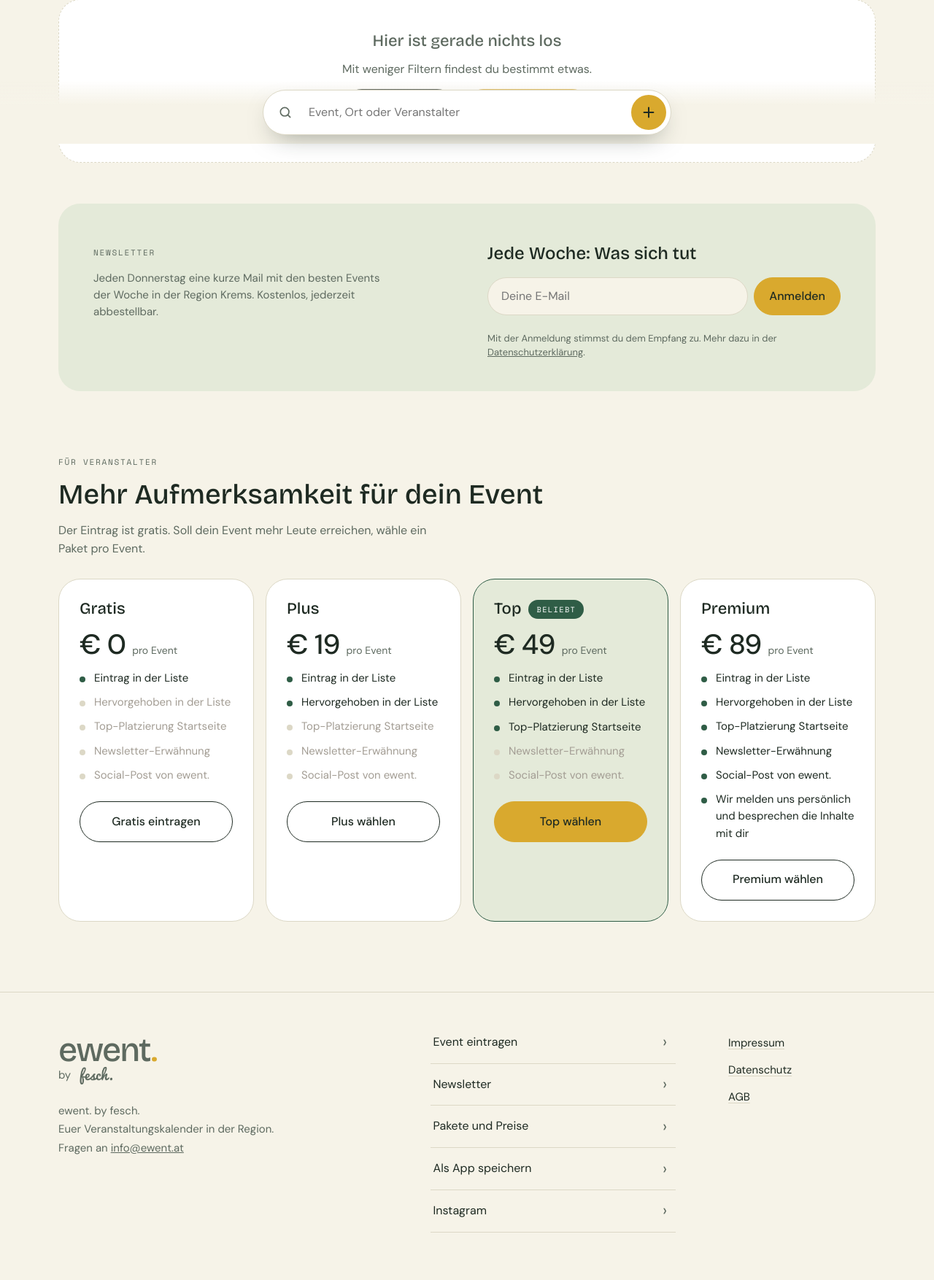
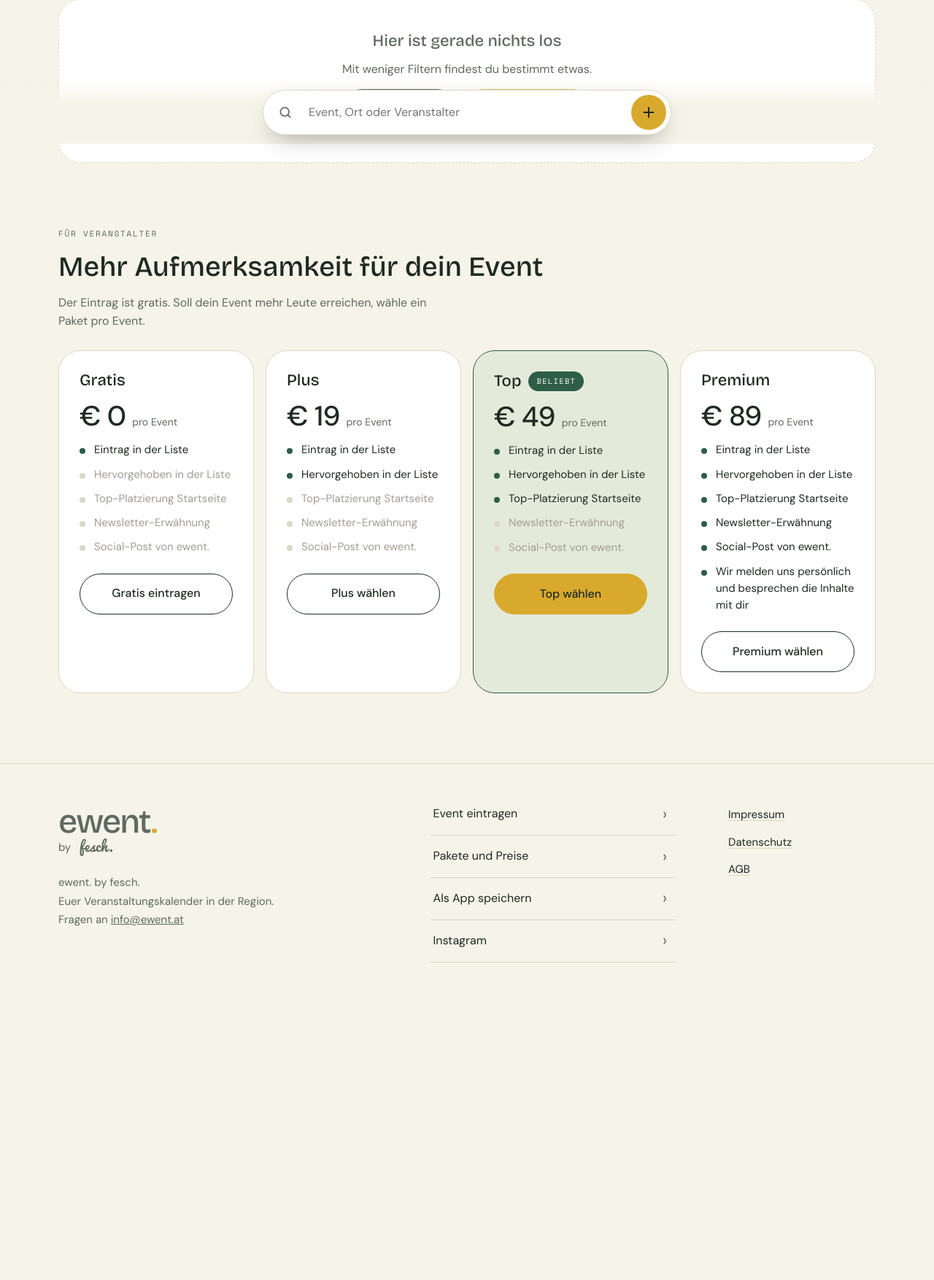
Before and after one commit to feschstudio/ewent, a WordPress theme: template themes/ewent-theme/front-page.php in a window 1280 px wide. Shown: the part 603-2357 px from the top of the page at 73% size. After the commit the page ends 1922 px from the top, so only its background shows below. Run offline with PHP 8.4 and a stand-in for WordPress, Linux system fonts and the light colour scheme; the site name, menu and one post (Sample post) are stand-ins, and other content is empty.

Commit message:
0.7.6: Newsletter-Bereich ausgeblendet (Filter ewent_show_newsletter)
Co-Authored-By: Claude Sonnet 5.5 <noreply@anthropic.com>
Claude-Session: https://claude.ai/code/session_016uZJsu4QLBCDBjTrXTyEui

```diff
--- a/ewent-core.php
+++ b/ewent-core.php
@@ -2,7 +2,7 @@
 /**
  * Plugin Name: ewent core
  * Description: Veranstaltungskalender Region Krems (ewent. by fesch.): Events, Freigabe, Übernahme-Anfragen, Einreichen, Grundbefüllung.
- * Version: 0.7.5
+ * Version: 0.7.6
  * Author: fesch.
  * Text Domain: ewent-core
  * Requires PHP: 7.4
@@ -12,7 +12,7 @@ if ( ! defined( 'ABSPATH' ) ) {
 	exit;
 }
 
-define( 'EWENT_VERSION', '0.7.5' );
+define( 'EWENT_VERSION', '0.7.6' );
 define( 'EWENT_DIR', plugin_dir_path( __FILE__ ) );
 define( 'EWENT_URL', plugin_dir_url( __FILE__ ) );
 
--- a/themes/ewent-theme/assets/ewent.js
+++ b/themes/ewent-theme/assets/ewent.js
@@ -338,7 +338,7 @@
   document.querySelectorAll('[data-open-submit]').forEach(function(b){b.onclick=function(){openSubmit()}});
   document.addEventListener('click',function(ev){var b=ev.target.closest('[data-pack]');if(b)openSubmit(b.dataset.pack)});
 
-  $('#nlform').onsubmit=function(ev){ev.preventDefault();var f=this,m=$('#nlmail').value.trim(),s=$('#nlmsg');if(!/^[^@\s]+@[^@\s]+\.[^@\s]+$/.test(m)){s.className='err';s.textContent='Bitte gib eine gültige E-Mail-Adresse ein.';return}s.className='';post('newsletter',{mail:m}).then(function(){f.innerHTML='<p class="note" style="margin:0">Danke, du bist auf der Liste. Die erste Mail kommt am nächsten Donnerstag.</p>';s.textContent=''}).catch(function(er){s.className='err';s.textContent=er.message})};
+  if($('#nlform'))$('#nlform').onsubmit=function(ev){ev.preventDefault();var f=this,m=$('#nlmail').value.trim(),s=$('#nlmsg');if(!/^[^@\s]+@[^@\s]+\.[^@\s]+$/.test(m)){s.className='err';s.textContent='Bitte gib eine gültige E-Mail-Adresse ein.';return}s.className='';post('newsletter',{mail:m}).then(function(){f.innerHTML='<p class="note" style="margin:0">Danke, du bist auf der Liste. Die erste Mail kommt am nächsten Donnerstag.</p>';s.textContent=''}).catch(function(er){s.className='err';s.textContent=er.message})};
   var qc=$('#qclr');
   $('#q').addEventListener('input',function(){qc.hidden=!this.value});
   qc.onclick=function(){$('#q').value='';qc.hidden=true;F.q='';render();$('#q').focus()};
--- a/themes/ewent-theme/footer.php
+++ b/themes/ewent-theme/footer.php
@@ -7,7 +7,7 @@ $h    = $home ? '' : esc_url( home_url( '/' ) );
   <div class="wrap foot">
     <div class="brand"><div class="wm" aria-label="ewent.">ewent<i>.</i></div><div class="by"><span>by</span><?php if ( file_exists( $logo ) ) : ?><span class="logo-tint" role="img" aria-label="fesch."><img class="logo-img" src="<?php echo esc_url( get_template_directory_uri() . '/assets/fesch-logo.png' ); ?>" alt=""></span><?php else : ?><a href="https://fesch.co.at" style="font-family:var(--serif);font-size:24px;color:inherit;text-decoration:none">fesch.</a><?php endif; ?></div></div>
     <p class="tagl">ewent. by fesch.<br>Euer Veranstaltungskalender in der Region.<br>Fragen an <a href="mailto:info@ewent.at">info@ewent.at</a></p>
-    <nav class="fmenu" aria-label="Menü"><?php if ( $home ) : ?><button type="button" data-open-submit>Event eintragen<i>›</i></button><?php else : ?><a href="<?php echo $h; ?>#submit">Event eintragen<i>›</i></a><?php endif; ?><a href="<?php echo $h; ?>#newsletter">Newsletter<i>›</i></a><a href="<?php echo $h; ?>#pakete">Pakete und Preise<i>›</i></a>
+    <nav class="fmenu" aria-label="Menü"><?php if ( $home ) : ?><button type="button" data-open-submit>Event eintragen<i>›</i></button><?php else : ?><a href="<?php echo $h; ?>#submit">Event eintragen<i>›</i></a><?php endif; ?><?php if ( apply_filters( 'ewent_show_newsletter', false ) ) : ?><a href="<?php echo $h; ?>#newsletter">Newsletter<i>›</i></a><?php endif; ?><a href="<?php echo $h; ?>#pakete">Pakete und Preise<i>›</i></a>
     <details class="hs"><summary>Als App speichern</summary><div class="hsb"><div class="hsi"><svg class="appico" viewBox="0 0 120 120" aria-hidden="true"><rect width="120" height="120" rx="27" fill="#2F5D46"/><circle cx="96" cy="-6" r="46" fill="#244A38"/><text x="54" y="86" text-anchor="middle" font-family="Bricolage Grotesque,DM Sans,sans-serif" font-weight="500" font-size="92" letter-spacing="-4" fill="#F6F3E8">e</text><circle cx="90" cy="80" r="8" fill="#D9A92E"/></svg><span>Icon auf dem Homescreen, ohne App Store</span></div><h4>iPhone (Safari)</h4><ol><li>Seite in Safari öffnen</li><li>Unten auf <b>Teilen</b> tippen (Quadrat mit Pfeil)</li><li><b>Zum Home-Bildschirm</b> wählen</li><li>Oben rechts <b>Hinzufügen</b></li></ol><h4>Android (Chrome)</h4><ol><li>Seite in Chrome öffnen</li><li>Oben rechts auf <b>⋮</b> tippen</li><li><b>App installieren</b> oder <b>Zum Startbildschirm hinzufügen</b></li><li>Mit <b>Installieren</b> bestätigen</li></ol></div></details><a href="https://instagram.com/ewent.at" target="_blank" rel="noopener">Instagram<i>›</i></a></nav>
     <nav class="legal" aria-label="Rechtliches"><a href="<?php echo esc_url( ewent_page_url( 'impressum' ) ); ?>">Impressum</a><a href="<?php echo esc_url( ewent_page_url( 'datenschutz' ) ); ?>">Datenschutz</a><a href="<?php echo esc_url( ewent_page_url( 'agb' ) ); ?>">AGB</a></nav>
   </div>
--- a/themes/ewent-theme/front-page.php
+++ b/themes/ewent-theme/front-page.php
@@ -29,7 +29,9 @@
 	}
   ?></noscript></div>
 
+  <?php if ( apply_filters( 'ewent_show_newsletter', false ) ) : ?>
   <section class="nlbox" id="newsletter"><span class="label">Newsletter</span><h2>Jede Woche: Was sich tut</h2><p>Jeden Donnerstag eine kurze Mail mit den besten Events der Woche in der Region Krems. Kostenlos, jederzeit abbestellbar.</p><form class="nl" id="nlform" novalidate><input type="email" id="nlmail" placeholder="Deine E-Mail" aria-label="E-Mail für den Newsletter" autocomplete="email"><button class="btn accent" type="submit">Anmelden</button></form><small id="nlmsg">Mit der Anmeldung stimmst du dem Empfang zu. Mehr dazu in der <a href="<?php echo esc_url( ewent_page_url( 'datenschutz' ) ); ?>" style="color:inherit">Datenschutzerklärung</a>.</small></section>
+  <?php endif; ?>
   <section class="packs" id="pakete">
     <span class="label">Für Veranstalter</span>
     <h2>Mehr Aufmerksamkeit für dein Event</h2>
--- a/themes/ewent-theme/functions.php
+++ b/themes/ewent-theme/functions.php
@@ -3,7 +3,7 @@ if ( ! defined( 'ABSPATH' ) ) {
 	exit;
 }
 
-define( 'EWENT_THEME_VERSION', '0.7.5' );
+define( 'EWENT_THEME_VERSION', '0.7.6' );
 
 add_action( 'after_setup_theme', function () {
 	add_theme_support( 'title-tag' );
--- a/themes/ewent-theme/style.css
+++ b/themes/ewent-theme/style.css
@@ -4,7 +4,7 @@ Theme URI: https://ewent.at
 Author: fesch.
 Author URI: https://fesch.co.at
 Description: Das Design von ewent., dem Veranstaltungskalender der Region Krems. Arbeitet mit dem Plugin "ewent-core" zusammen.
-Version: 0.7.5
+Version: 0.7.6
 Requires at least: 6.0
 Requires PHP: 7.4
 Text Domain: ewent
```
